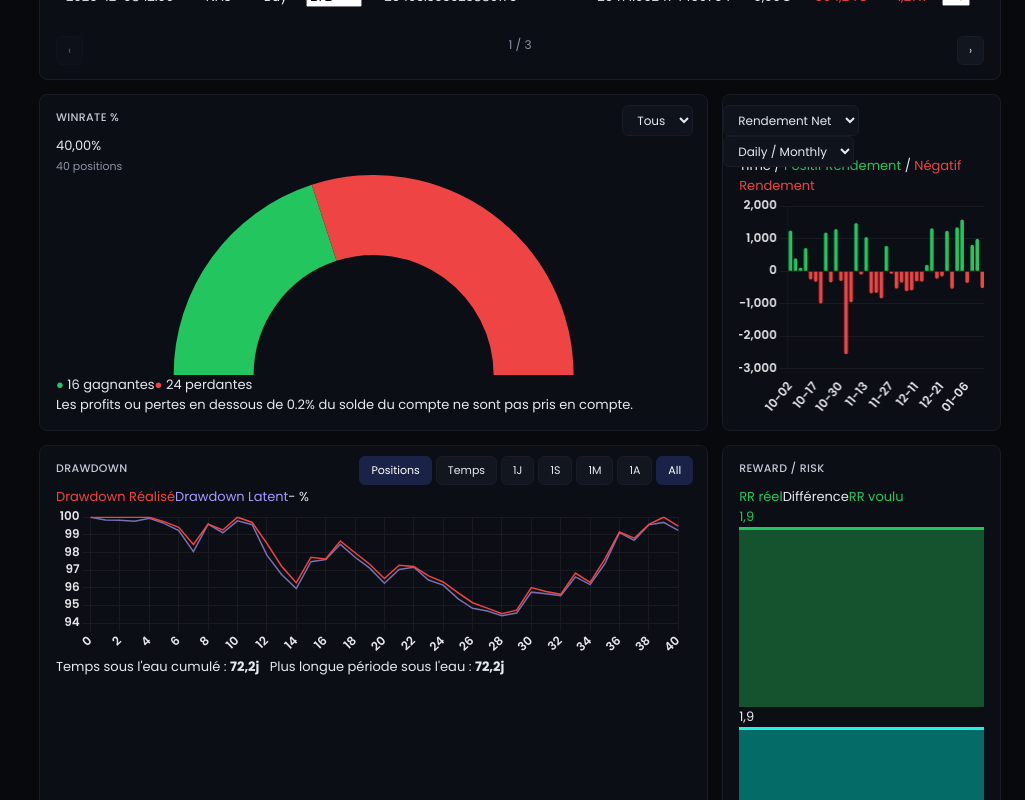
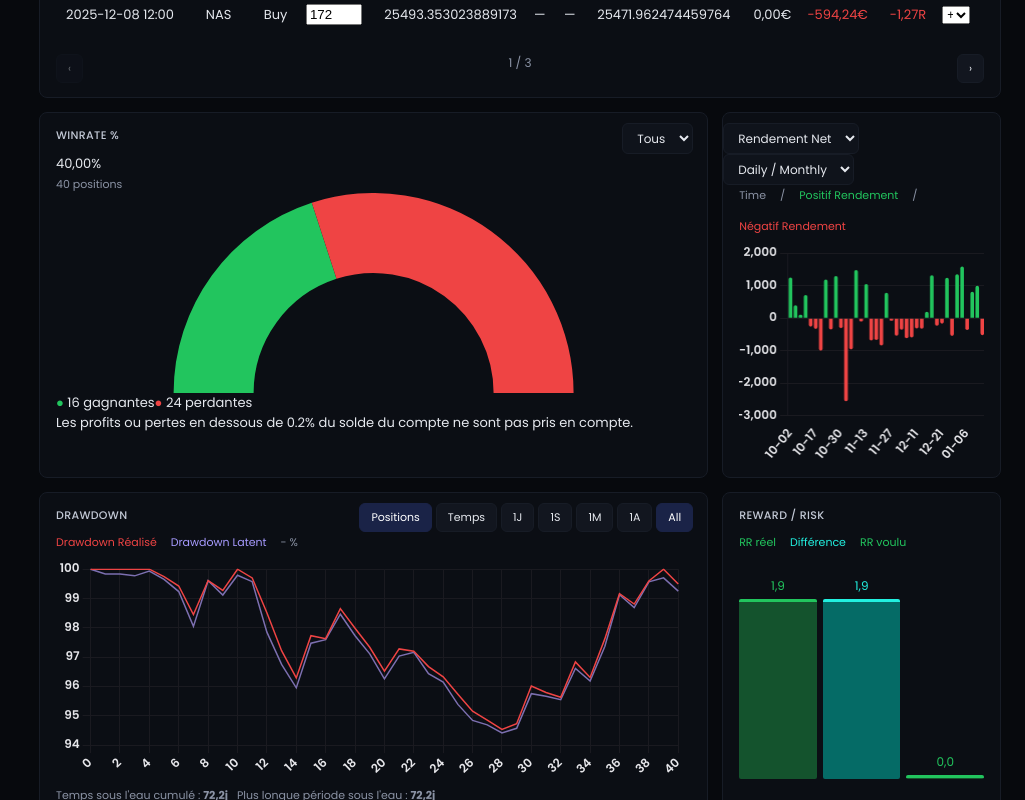
Before and after one commit to Neal40/trading-journal, a React (Vite) app: page / in a window 1280 px wide. Shown: the part 1680-2480 px from the top of the page, without its empty margins (255-1280 px from the left). Built offline with nearby package versions, Linux system fonts and the light colour scheme.

Commit message:
Style Kara : Drawdown et Reward/Risk, classes CSS manquantes

```diff
--- a/src/components/DrawdownChart.tsx
+++ b/src/components/DrawdownChart.tsx
@@ -14,7 +14,7 @@ export function DrawdownChart({ s }: { s: Stats }) {
       <Seg<PeriodKey> value={period} onChange={setPeriod} options={[
         { v: '1J', l: '1J' }, { v: '1S', l: '1S' }, { v: '1M', l: '1M' }, { v: '1A', l: '1A' }, { v: 'ALL', l: 'All' }]} />
     </>}>
-      <div className="legend"><span className="neg">Drawdown Réalisé</span><span style={{ color: '#a79bff' }}>Drawdown Latent</span><span>- %</span></div>
+      <div className="legend"><span className="neg">Drawdown Réalisé</span><span style={{ color: '#a79bff' }}>Drawdown Latent</span><span className="muted">- %</span></div>
       <div className="chartbox">
         <Line options={{ ...baseOpts, scales: { x: { grid }, y: { grid } } } as any}
           data={{
--- a/src/styles.css
+++ b/src/styles.css
@@ -1,7 +1,7 @@
 :root {
   --bg: #07090d; --card: #0b0e14; --line: #171c26;
   --text: #e6e9ef; --mute: #8b93a5;
-  --green: #22c55e; --red: #ef4444; --blue: #4d9fff;
+  --green: #22c55e; --red: #ef4444; --blue: #4d9fff; --cyan: #22f0e0;
   --accent: #2b50ff;
 }
 * { box-sizing: border-box; margin: 0; }
@@ -82,6 +82,21 @@ body { background: var(--bg); color: var(--text); font-family: 'Poppins', sans-s
 .card-h { display: flex; justify-content: space-between; align-items: center; margin-bottom: 12px; gap: 8px; }
 .card-h h3 { font-size: 11px; font-weight: 500; text-transform: uppercase; letter-spacing: .03em; color: #c3c9d6; }
 
+/* Textes et légendes des graphiques */
+.big { font-size: 22px; font-weight: 500; }
+.legend { display: flex; gap: 14px; font-size: 11px; color: var(--mute); margin-bottom: 8px; flex-wrap: wrap; }
+.legend .cy { color: var(--cyan); }
+.note { font-size: 11px; color: var(--mute); margin-top: 8px; line-height: 1.5; }
+.chartbox { position: relative; width: 100%; height: 220px; }
+
+/* Reward / Risk */
+.rrwrap { display: flex; align-items: flex-end; justify-content: space-around; height: 220px; gap: 6px; }
+.rrbar { flex: 1; display: flex; flex-direction: column; align-items: center; justify-content: flex-end; height: 100%; max-width: 140px; }
+.rrbar .n { font-size: 12px; margin-bottom: 4px; }
+.rrbar .b { width: 100%; border-radius: 2px; }
+.rrbar .n.pos { color: var(--green); }
+.rrbar .n.cy { color: var(--cyan); }
+
 .kpis { display: grid; grid-template-columns: repeat(auto-fit, minmax(150px, 1fr)); gap: 12px; }
 .kpi { background: var(--card); border: 1px solid var(--line); border-radius: 8px; padding: 14px; }
 .kpi .l { color: var(--mute); font-size: 11px; }
```
Also changed, not shown: src/components/RewardRisk.tsx (line endings or trailing spaces).
